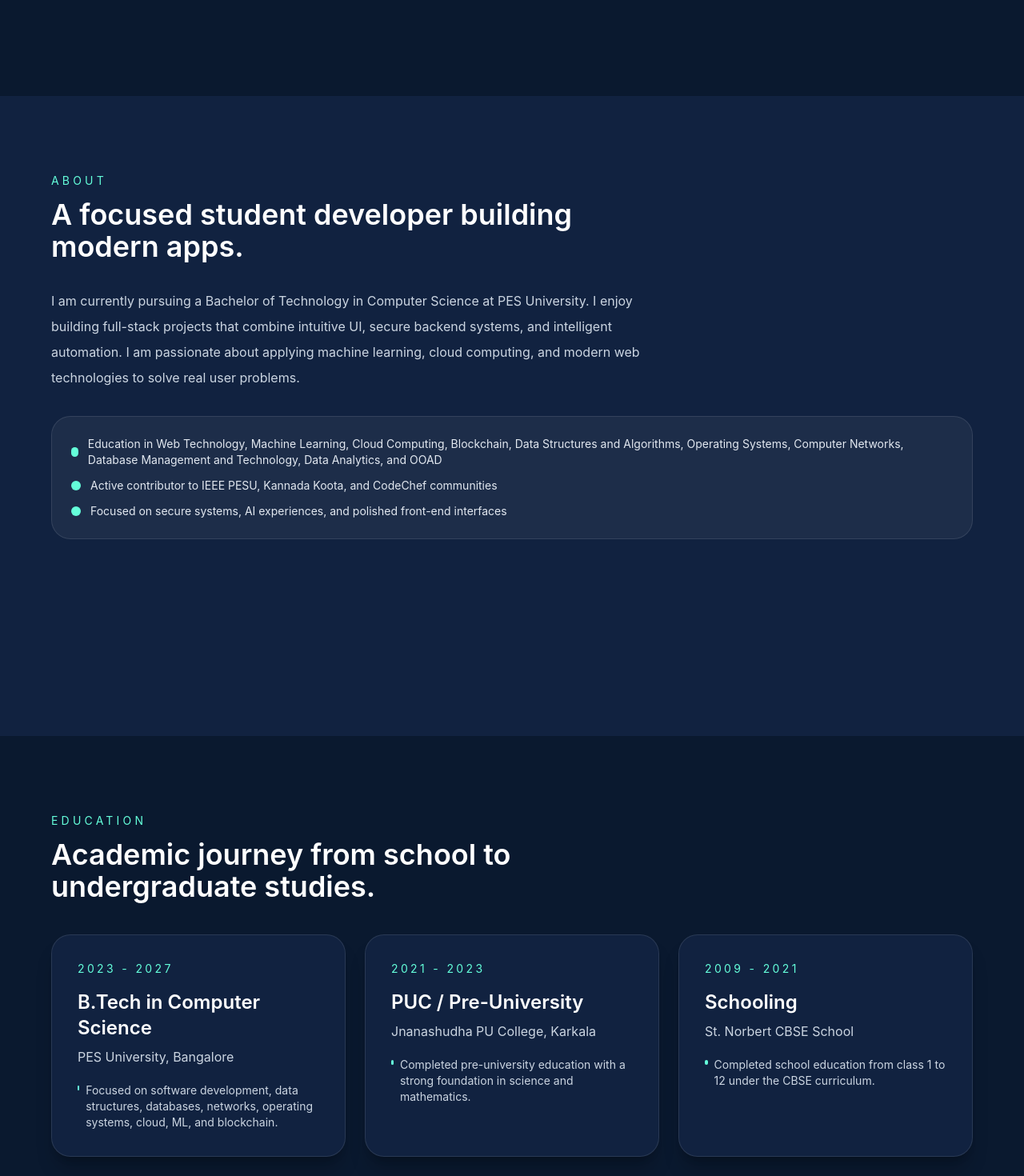
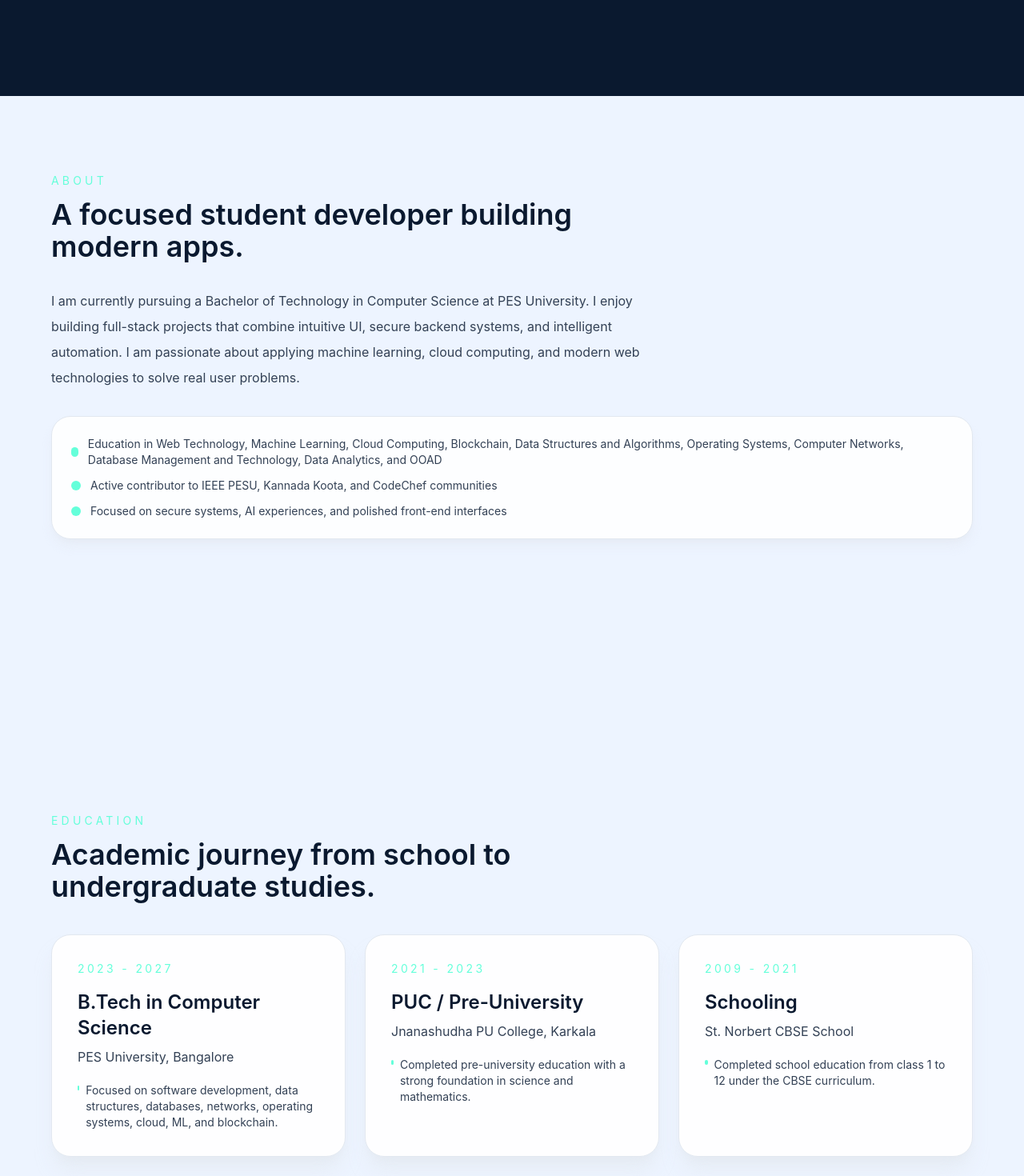
Before and after one commit to nidhinarasimha/nidhinarasimha.github.io, a React (Vite) app: page / in a window 1280 px wide. Shown: the part 760-2230 px from the top of the page at 80% size. Built offline with nearby package versions, Linux system fonts and the light colour scheme.

Commit message:
Setup GitHub Pages

```diff
--- a/src/components/Navbar.tsx
+++ b/src/components/Navbar.tsx
@@ -34,24 +34,27 @@ export default function Navbar() {
       setActive('');
       return;
     }
-    const sections = navItems
-      .filter((item): item is { label: string; id: string } => typeof item.id === 'string')
-      .map((item) => document.getElementById(item.id))
-      .filter((section): section is HTMLElement => section !== null);
-    const observer = new IntersectionObserver(
-      (entries) => {
-        const visible = entries
-          .filter((entry) => entry.isIntersecting)
-          .sort((a, b) => (a.boundingClientRect.y > b.boundingClientRect.y ? 1 : -1));
-        if (visible.length) {
-          setActive(visible[0].target.id);
-        }
-      },
-      { threshold: 0.5 }
-    );
 
-    sections.forEach((section) => observer.observe(section));
-    return () => observer.disconnect();
+    const updateActiveSection = () => {
+      const scrollPosition = window.scrollY + 180;
+      const currentSection = navItems
+        .filter((item): item is { label: string; id: string } => typeof item.id === 'string')
+        .map((item) => document.getElementById(item.id))
+        .filter((section): section is HTMLElement => section !== null)
+        .reverse()
+        .find((section) => section.offsetTop <= scrollPosition);
+
+      setActive(currentSection?.id ?? 'intro');
+    };
+
+    updateActiveSection();
+    window.addEventListener('scroll', updateActiveSection, { passive: true });
+    window.addEventListener('resize', updateActiveSection);
+
+    return () => {
+      window.removeEventListener('scroll', updateActiveSection);
+      window.removeEventListener('resize', updateActiveSection);
+    };
   }, [location.pathname]);
 
   return (
--- a/src/components/ProjectCard.tsx
+++ b/src/components/ProjectCard.tsx
@@ -2,10 +2,18 @@ import { motion } from 'framer-motion';
 import { Project } from '../data/portfolio';
 import { Link } from 'react-router-dom';
 
-export default function ProjectCard({ project }: { project: Project }) {
+export default function ProjectCard({ project, tone = 'dark' }: { project: Project; tone?: 'dark' | 'light' }) {
+  const cardTone = tone === 'light'
+    ? 'border-slate-200 bg-white/95 text-[#0a192f] shadow-slate-200/70 hover:border-[#64ffda]'
+    : 'border-white/10 bg-[#112240]/80 text-white shadow-black/20 hover:border-[#64ffda]';
+  const textTone = tone === 'light' ? 'text-[#0a192f]' : 'text-white';
+  const metaTone = tone === 'light' ? 'text-slate-700' : 'text-slate-300';
+  const pillTone = tone === 'light' ? 'bg-[#edf4ff] text-[#1e293b]' : 'bg-white/5 text-slate-200';
+  const linkTone = tone === 'light' ? 'text-[#0f766e] hover:text-[#0b5a53]' : 'text-[#64ffda] hover:text-white';
+
   return (
     <motion.article
-      className="group rounded-3xl border border-white/10 bg-[#112240]/80 p-6 shadow-xl shadow-black/20 transition hover:-translate-y-1 hover:border-[#64ffda]"
+      className={`group rounded-3xl border p-6 shadow-xl transition hover:-translate-y-1 ${cardTone}`}
       initial={{ opacity: 0, y: 30 }}
       whileInView={{ opacity: 1, y: 0 }}
       viewport={{ once: true, amount: 0.3 }}
@@ -13,23 +21,23 @@ export default function ProjectCard({ project }: { project: Project }) {
     >
       <div className="mb-4 flex items-center justify-between gap-3">
         <div>
-          <h3 className="text-xl font-semibold text-white">{project.title}</h3>
+          <h3 className={`text-xl font-semibold ${textTone}`}>{project.title}</h3>
           {project.status && (
             <p className="mt-1 text-xs uppercase tracking-[0.24em] text-[#64ffda]">{project.status}</p>
           )}
-          <p className="mt-1 text-sm text-slate-300">{project.summary}</p>
+          <p className={`mt-1 text-sm ${metaTone}`}>{project.summary}</p>
         </div>
       </div>
       <div className="mb-5 flex flex-wrap gap-2">
         {project.techStack.slice(0, 4).map((tech) => (
-          <span key={tech} className="rounded-full bg-white/5 px-3 py-1 text-xs text-slate-200">
+          <span key={tech} className={`rounded-full px-3 py-1 text-xs ${pillTone}`}>
             {tech}
           </span>
         ))}
       </div>
       <Link
         to={`/projects/${project.slug}`}
-        className="text-sm font-medium text-[#64ffda] transition hover:text-white"
+        className={`text-sm font-medium transition ${linkTone}`}
       >
         View details →
       </Link>
--- a/src/components/SectionHeading.tsx
+++ b/src/components/SectionHeading.tsx
@@ -1,8 +1,19 @@
-export default function SectionHeading({ title, subtitle }: { title: string; subtitle?: string }) {
+export default function SectionHeading({
+  title,
+  subtitle,
+  tone = 'dark',
+}: {
+  title: string;
+  subtitle?: string;
+  tone?: 'dark' | 'light';
+}) {
+  const textColor = tone === 'light' ? 'text-[#0a192f]' : 'text-white';
+
   return (
     <div className="mb-8 max-w-3xl">
       <p className="text-sm uppercase tracking-[0.3em] text-[#64ffda]">{title}</p>
-      {subtitle && <h2 className="mt-3 text-3xl font-semibold text-white sm:text-4xl">{subtitle}</h2>}
+      {subtitle && <h2 className={`mt-3 text-3xl font-semibold ${textColor} sm:text-4xl`}>{subtitle}</h2>}
+      {!subtitle && <div className="mt-3 h-1 w-20 rounded-full bg-[#64ffda]/80" />}
     </div>
   );
 }
--- a/src/routes/Home.tsx
+++ b/src/routes/Home.tsx
@@ -165,7 +165,7 @@ export default function Home() {
 
       <motion.section
         id="about"
-        className="min-h-screen bg-[#112240] px-6 py-24 sm:px-8"
+        className="min-h-screen bg-[#edf4ff] px-6 py-24 text-[#0a192f] sm:px-8"
         initial="hidden"
         whileInView="visible"
         viewport={{ once: true }}
@@ -173,22 +173,22 @@ export default function Home() {
         variants={sectionVariant}
       >
         <div className="mx-auto max-w-6xl">
-          <SectionHeading title="About" subtitle="A focused student developer building modern apps." />
-          <p className="max-w-3xl leading-8 text-slate-300">
+          <SectionHeading title="About" subtitle="A focused student developer building modern apps." tone="light" />
+          <p className="max-w-3xl leading-8 text-slate-700">
             I am currently pursuing a Bachelor of Technology in Computer Science at PES University. I enjoy building full-stack projects that combine intuitive UI, secure backend systems, and intelligent automation. I am passionate about applying machine learning, cloud computing, and modern web technologies to solve real user problems.
           </p>
-          <div className="mt-8 grid gap-3 rounded-3xl border border-white/10 bg-white/5 p-6">
+          <div className="mt-8 grid gap-3 rounded-3xl border border-slate-200 bg-white/90 p-6 shadow-lg shadow-slate-200/60">
             <div className="flex items-center gap-3">
               <span className="inline-flex h-3 w-3 rounded-full bg-[#64ffda]"></span>
-              <span className="text-sm text-slate-200">Education in Web Technology, Machine Learning, Cloud Computing, Blockchain, Data Structures and Algorithms, Operating Systems, Computer Networks, Database Management and Technology, Data Analytics, and OOAD</span>
+              <span className="text-sm text-slate-700">Education in Web Technology, Machine Learning, Cloud Computing, Blockchain, Data Structures and Algorithms, Operating Systems, Computer Networks, Database Management and Technology, Data Analytics, and OOAD</span>
             </div>
             <div className="flex items-center gap-3">
               <span className="inline-flex h-3 w-3 rounded-full bg-[#64ffda]"></span>
-              <span className="text-sm text-slate-200">Active contributor to IEEE PESU, Kannada Koota, and CodeChef communities</span>
+              <span className="text-sm text-slate-700">Active contributor to IEEE PESU, Kannada Koota, and CodeChef communities</span>
             </div>
             <div className="flex items-center gap-3">
               <span className="inline-flex h-3 w-3 rounded-full bg-[#64ffda]"></span>
-              <span className="text-sm text-slate-200">Focused on secure systems, AI experiences, and polished front-end interfaces</span>
+              <span className="text-sm text-slate-700">Focused on secure systems, AI experiences, and polished front-end interfaces</span>
             </div>
           </div>
         </div>
@@ -196,7 +196,7 @@ export default function Home() {
 
       <motion.section
         id="education"
-        className="min-h-screen bg-[#0a192f] px-6 py-24 sm:px-8"
+        className="min-h-screen bg-[#edf4ff] px-6 py-24 text-[#0a192f] sm:px-8"
         initial="hidden"
         whileInView="visible"
         viewport={{ once: true }}
@@ -204,7 +204,7 @@ export default function Home() {
         variants={sectionVariant}
       >
         <div className="mx-auto max-w-6xl">
-          <SectionHeading title="Education" subtitle="Academic journey from school to undergraduate studies." />
+          <SectionHeading title="Education" subtitle="Academic journey from school to undergraduate studies." tone="light" />
           <div className="mt-10 grid gap-6 sm:grid-cols-2 lg:grid-cols-3">
             {[
               {
@@ -228,12 +228,12 @@ export default function Home() {
             ].map((item) => (
               <article
                 key={item.title}
-                className="rounded-3xl border border-white/10 bg-[#112240] p-6 shadow-xl shadow-black/20 transition hover:-translate-y-1 hover:border-[#64ffda] sm:p-8"
+                className="rounded-3xl border border-slate-200 bg-white/95 p-6 shadow-xl shadow-slate-200/70 transition hover:-translate-y-1 hover:border-[#64ffda] sm:p-8"
               >
                 <p className="text-sm uppercase tracking-[0.24em] text-[#64ffda]">{item.period}</p>
-                <h3 className="mt-4 text-2xl font-semibold text-white">{item.title}</h3>
-                <p className="mt-2 text-slate-300">{item.institution}</p>
-                <ul className="mt-5 space-y-3 text-slate-300">
+                <h3 className="mt-4 text-2xl font-semibold text-[#0a192f]">{item.title}</h3>
+                <p className="mt-2 text-slate-700">{item.institution}</p>
+                <ul className="mt-5 space-y-3 text-slate-700">
                   {item.details.map((detail) => (
                     <li key={detail} className="flex gap-2 text-sm">
                       <span className="mt-1 inline-block h-1.5 w-1.5 rounded-full bg-[#64ffda]"></span>
@@ -275,17 +275,17 @@ export default function Home() {
 
       <motion.section
         id="projects"
-        className="min-h-screen bg-[#112240] px-6 py-24 sm:px-8"
+        className="min-h-screen bg-[#edf4ff] px-6 py-24 text-[#0a192f] sm:px-8"
         initial="hidden"
         whileInView="visible"
         viewport={{ once: true }}
         transition={{ duration: 0.7, delay: 0.2 }}
         variants={sectionVariant}
       >
-        <SectionHeading title="Projects" subtitle="Selected applications, research, and AI tools." />
+        <SectionHeading title="Projects" subtitle="Selected applications, research, and AI tools." tone="light" />
         <div className="grid gap-6 xl:grid-cols-2">
           {featuredProjects.map((project) => (
-            <ProjectCard key={project.slug} project={project} />
+            <ProjectCard key={project.slug} project={project} tone="light" />
           ))}
         </div>
       </motion.section>
```
